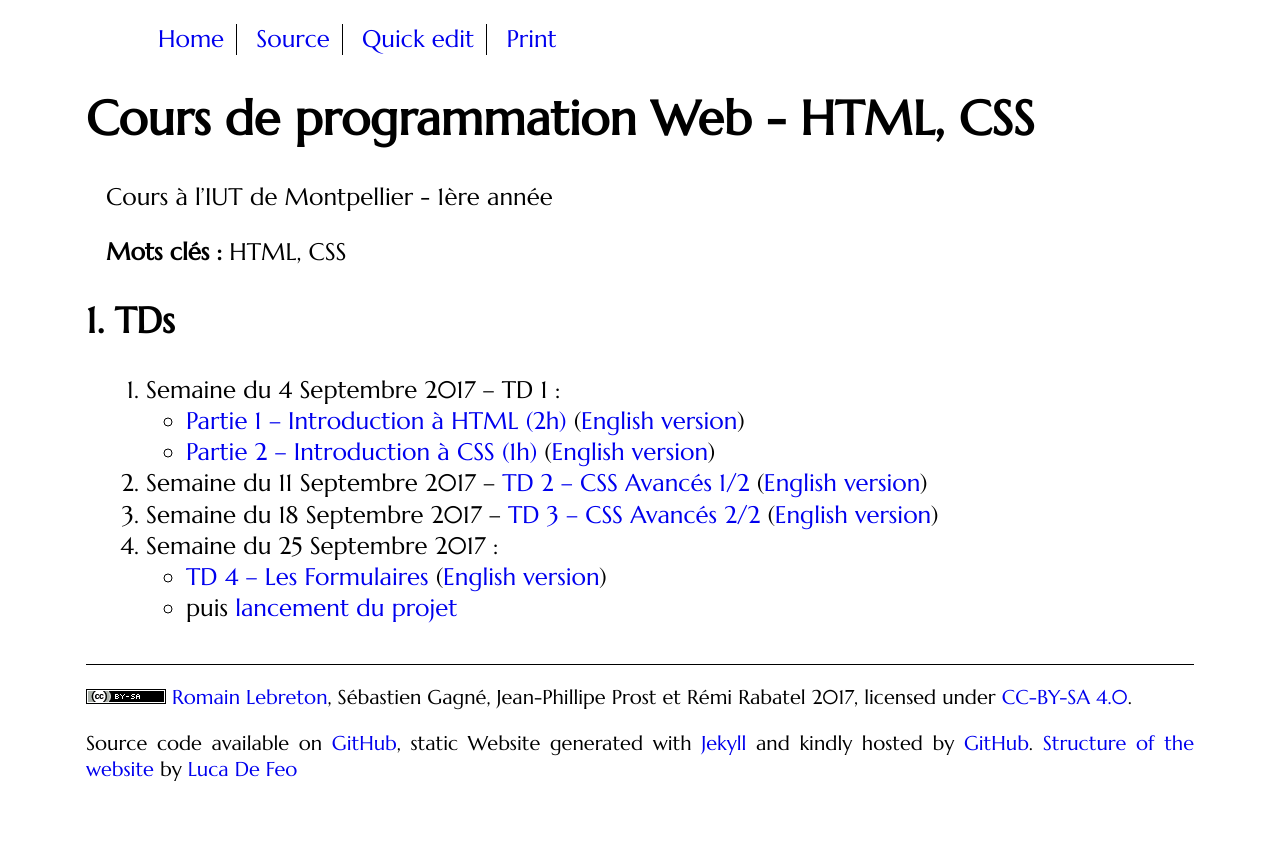
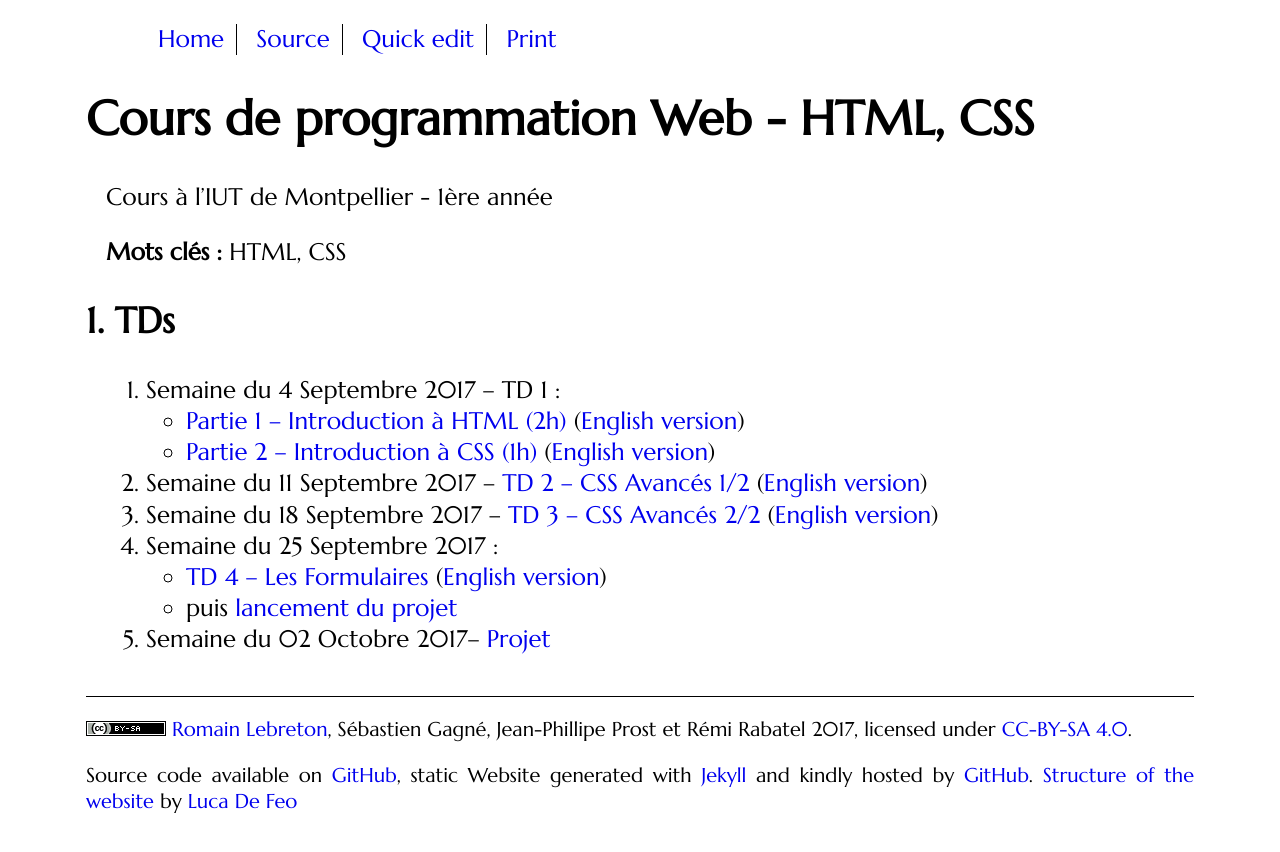
Before and after one commit to romainlebreton/R1.02-DeveloppementInterfacesWeb, a Jekyll site: the page built from index.md, in a window 1280 px wide. Shown: the top 852 px of the page. Built offline with Jekyll 4.4.1, drawn with Linux system fonts in a browser that asks for light colours; some web fonts are replaced; comment, search, counter and statistics services are not loaded.

Commit message:
Lancement projet

```diff
--- a/index.md
+++ b/index.md
@@ -23,7 +23,7 @@ Cours à l'IUT de Montpellier - 1ère année
    * [TD 4 -- Les Formulaires](tutorials/tutorial4.html)
 	 ([English version](tutorials/tutorial4-en.html))
    * puis [lancement du projet](projet.html)
-<!-- 1. Semaine du 02 Octobre 2017-- [Projet](projet.html) -->
+1. Semaine du 02 Octobre 2017-- [Projet](projet.html)
 <!-- 1. Semaine du 09 Octobre 2017 -- -->
 <!--    * Entamer [TD 5 -- Responsive Design](tutorials/tutorial5.html) (~2h) -->
 <!--    ([English version](tutorials/tutorial5-en.html))  -->
```
Also changed, not shown: projet.md (+1 -1 lines).
